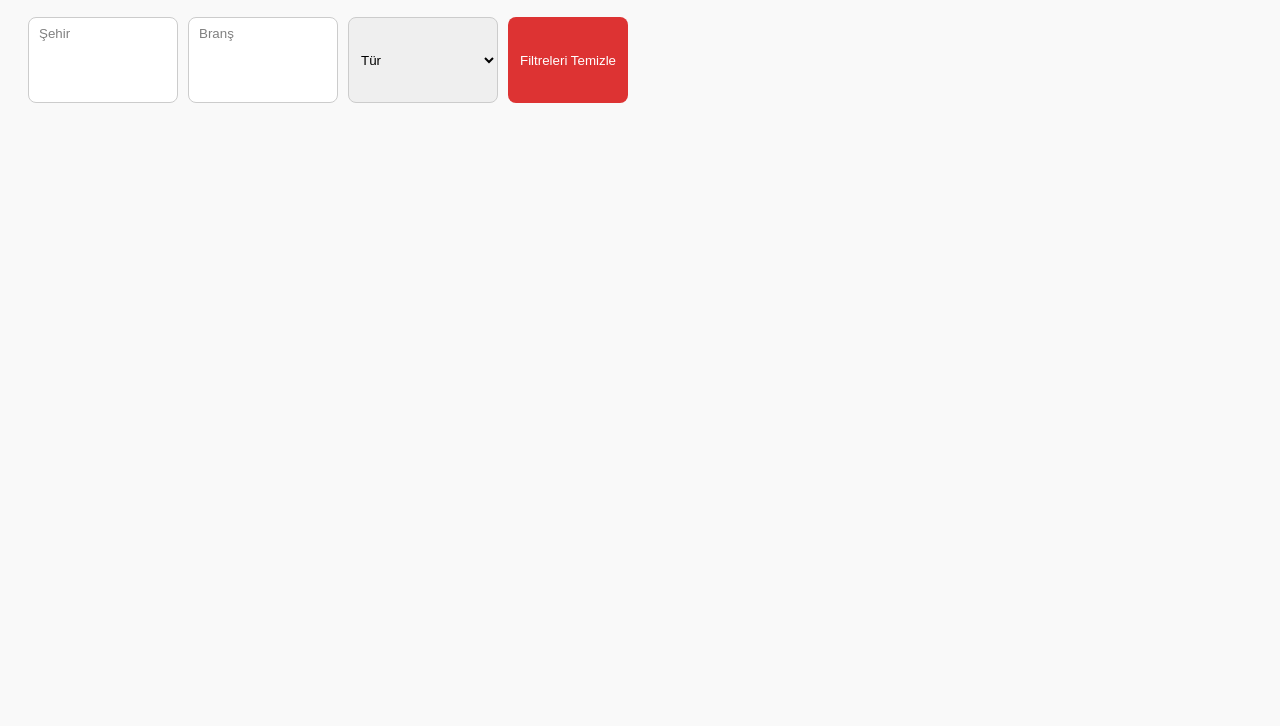
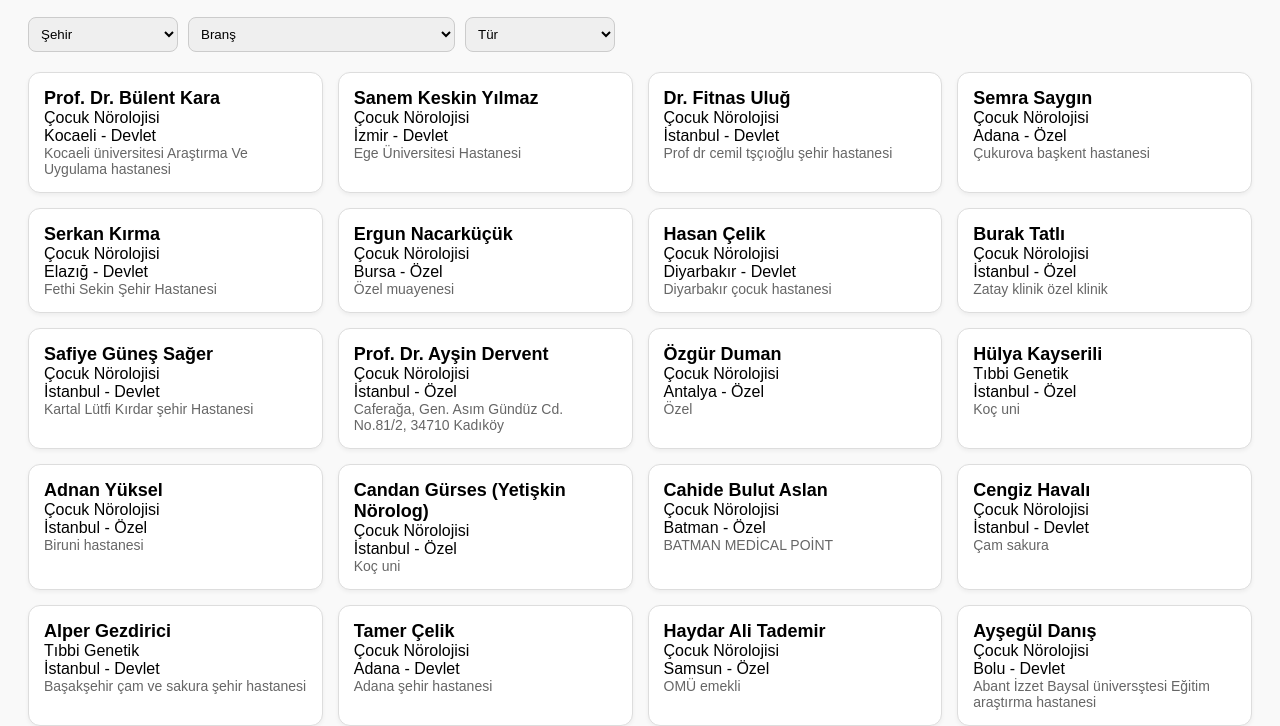
Before and after one commit to arda4kar/doktorbul, a plain HTML site: page index.html in a window 1280 px wide. Shown: the part 75-801 px from the top of the page. Drawn offline with Linux system fonts and the light colour scheme.

Commit message:
Add files via upload

```diff
--- a/index.html
+++ b/index.html
@@ -13,17 +13,14 @@
     .card { background: #fff; border: 1px solid #ddd; border-radius: 12px; padding: 15px; box-shadow: 0 2px 4px rgba(0,0,0,0.05); }
     .card .name { font-weight: bold; font-size: 18px; }
     .card .hospital { color: #666; font-size: 14px; }
-    button { padding: 8px 12px; border: none; background: #d33; color: white; border-radius: 8px; cursor: pointer; }
-    button:hover { background: #b22; }
   </style>
 </head>
 <body>
   <h1>Doktorunu Bul</h1>
   <div class="filters">
-    <select id="cityFilter" multiple><option disabled>Şehir</option></select>
-    <select id="branchFilter" multiple><option disabled>Branş</option></select>
+    <select id="cityFilter"><option value="">Şehir</option></select>
+    <select id="branchFilter"><option value="">Branş</option></select>
     <select id="typeFilter"><option value="">Tür</option></select>
-    <button id="resetFilters">Filtreleri Temizle</button>
   </div>
   <div id="doctorList" class="grid"></div>
   <script>
@@ -40,27 +37,27 @@
       cityFilter.innerHTML += uniqueSorted("city").map(c => `<option value="${c}">${c}</option>`).join("");
       branchFilter.innerHTML += uniqueSorted("branch").map(b => `<option value="${b}">${b}</option>`).join("");
       typeFilter.innerHTML += uniqueSorted("type").map(t => `<option value="${t}">${t}</option>`).join("");
-    }
+}
 
     function renderDoctors() {
-      const selectedCities = Array.from(cityFilter.selectedOptions).map(opt => opt.value);
-      const selectedBranches = Array.from(branchFilter.selectedOptions).map(opt => opt.value);
+      const city = cityFilter.value;
+      const branch = branchFilter.value;
       const type = typeFilter.value;
 
       const filtered = doctors.filter(d =>
-        (selectedCities.length === 0 || selectedCities.includes(d.city)) &&
-        (selectedBranches.length === 0 || selectedBranches.includes(d.branch)) &&
+        (!city || d.city === city) &&
+        (!branch || d.branch === branch) &&
         (!type || d.type === type)
       );
 
-      doctorList.innerHTML = filtered.map(d => \`
+      doctorList.innerHTML = filtered.map(d => `
         <div class="card">
-          <div class="name">\${d.name}</div>
-          <div>\${d.branch}</div>
-          <div>\${d.city} - \${d.type}</div>
-          <div class="hospital">\${d.hospital}</div>
+          <div class="name">${d.name}</div>
+          <div>${d.branch}</div>
+          <div>${d.city} - ${d.type}</div>
+          <div class="hospital">${d.hospital}</div>
         </div>
-      \`).join("");
+      `).join("");
     }
 
     function init() {
@@ -75,13 +72,6 @@
 
     [cityFilter, branchFilter, typeFilter].forEach(el => el.addEventListener("change", renderDoctors));
 
-    document.getElementById("resetFilters").addEventListener("click", () => {
-      [...cityFilter.options].forEach(option => option.selected = false);
-      [...branchFilter.options].forEach(option => option.selected = false);
-      typeFilter.value = "";
-      renderDoctors();
-    });
-
     init();
   </script>
 </body>
```
